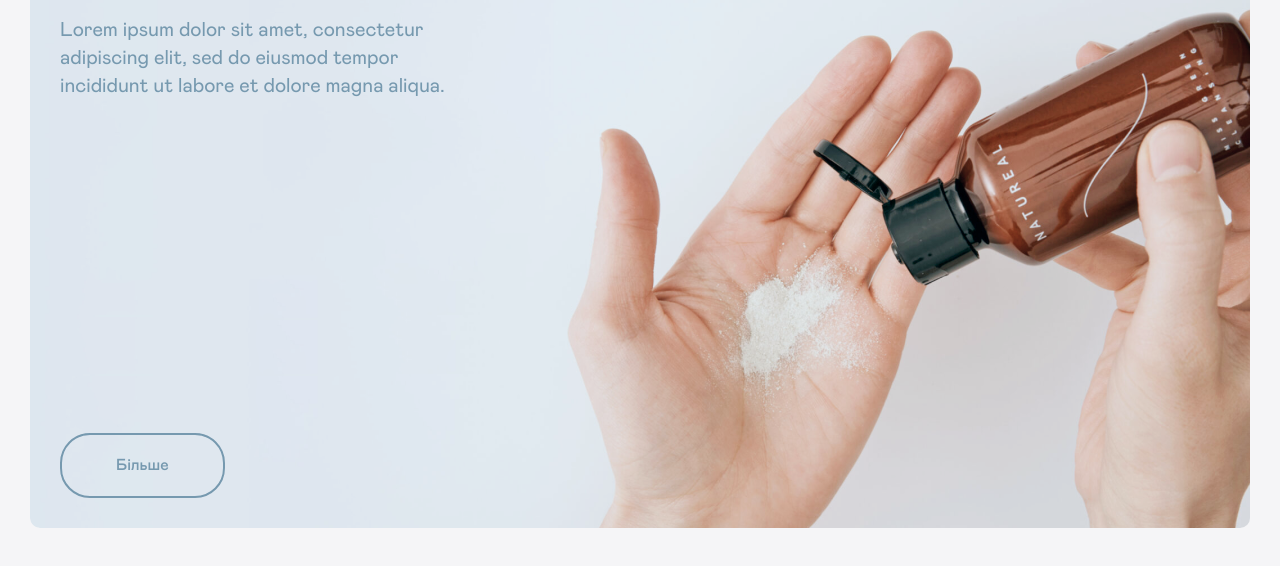
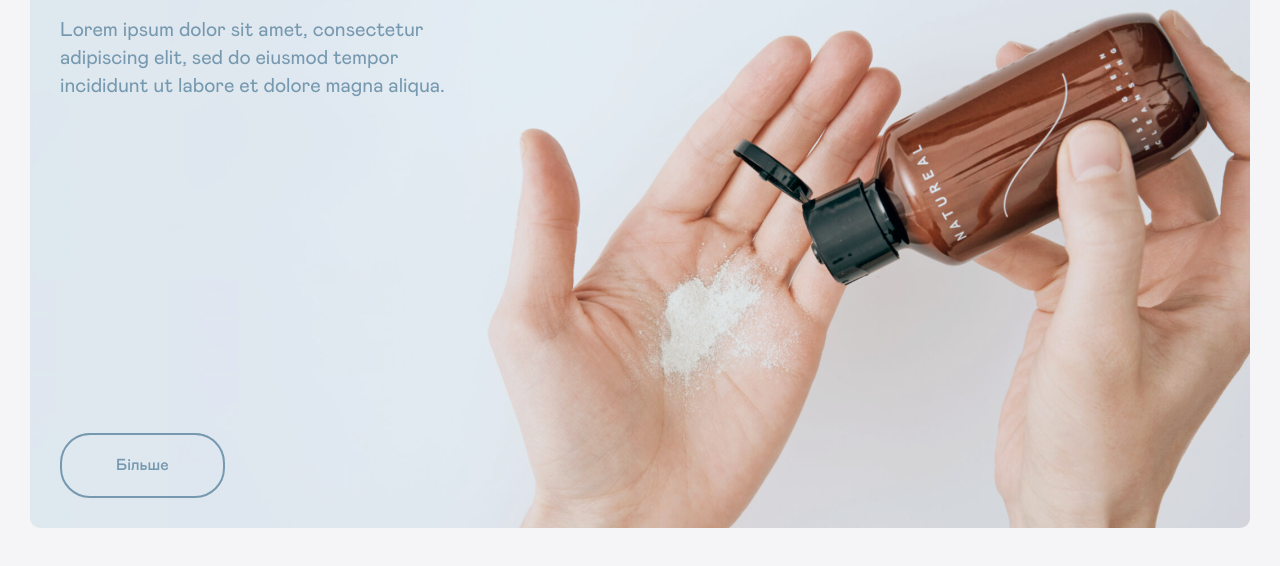
Before and after one commit to petro2442first/natureal, a website: page dist/index.html in a window 1280 px wide. Shown: the part 196-762 px from the top of the page. Drawn offline with Linux system fonts and the light colour scheme.

Commit message:
object-fit for top slider iamge

```diff
--- a/app/style/home.scss
+++ b/app/style/home.scss
@@ -74,5 +74,11 @@
     width: 100%;
     height: 100%;
     z-index: -1;
+    img {
+      width: 100%;
+      height: 100%;
+      object-fit: cover;
+      object-position: center;
+    }
   }
 }
```
Also changed, not shown: dist/mix-manifest.json, dist/style.css.
